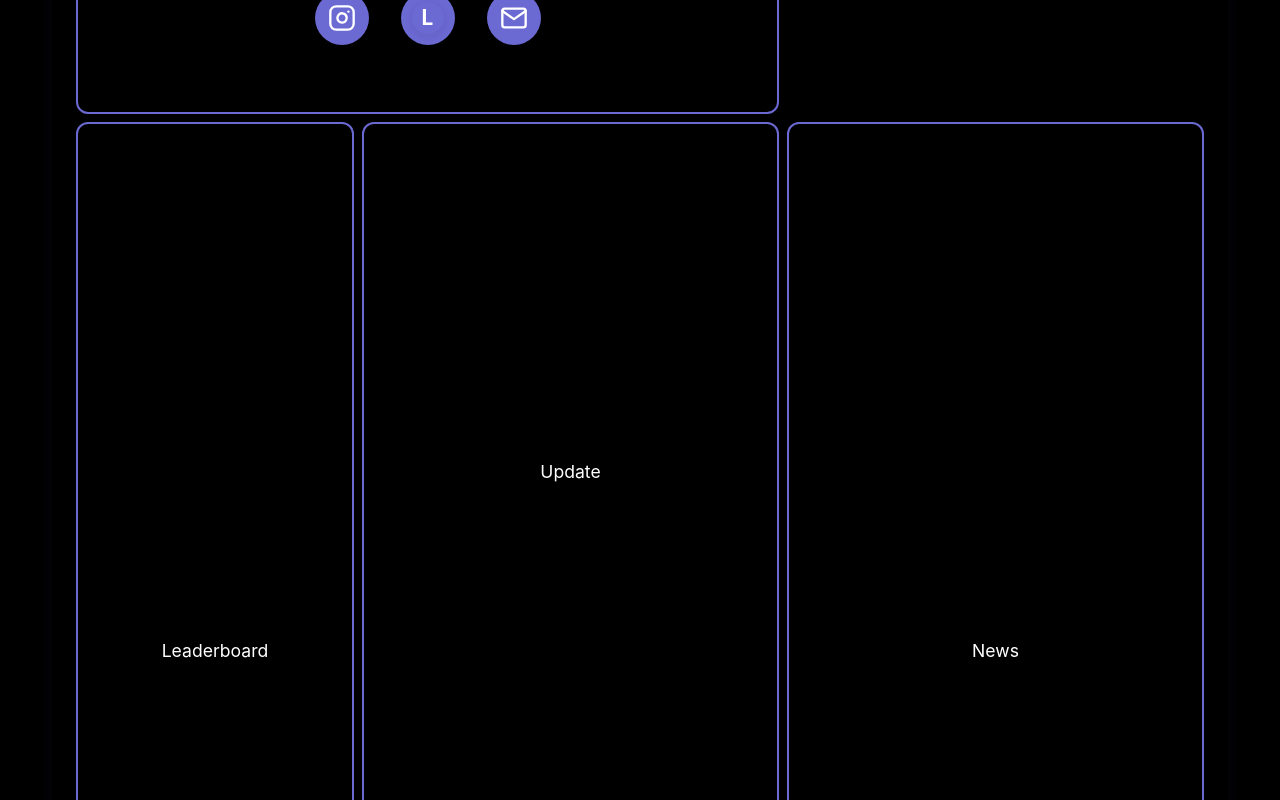
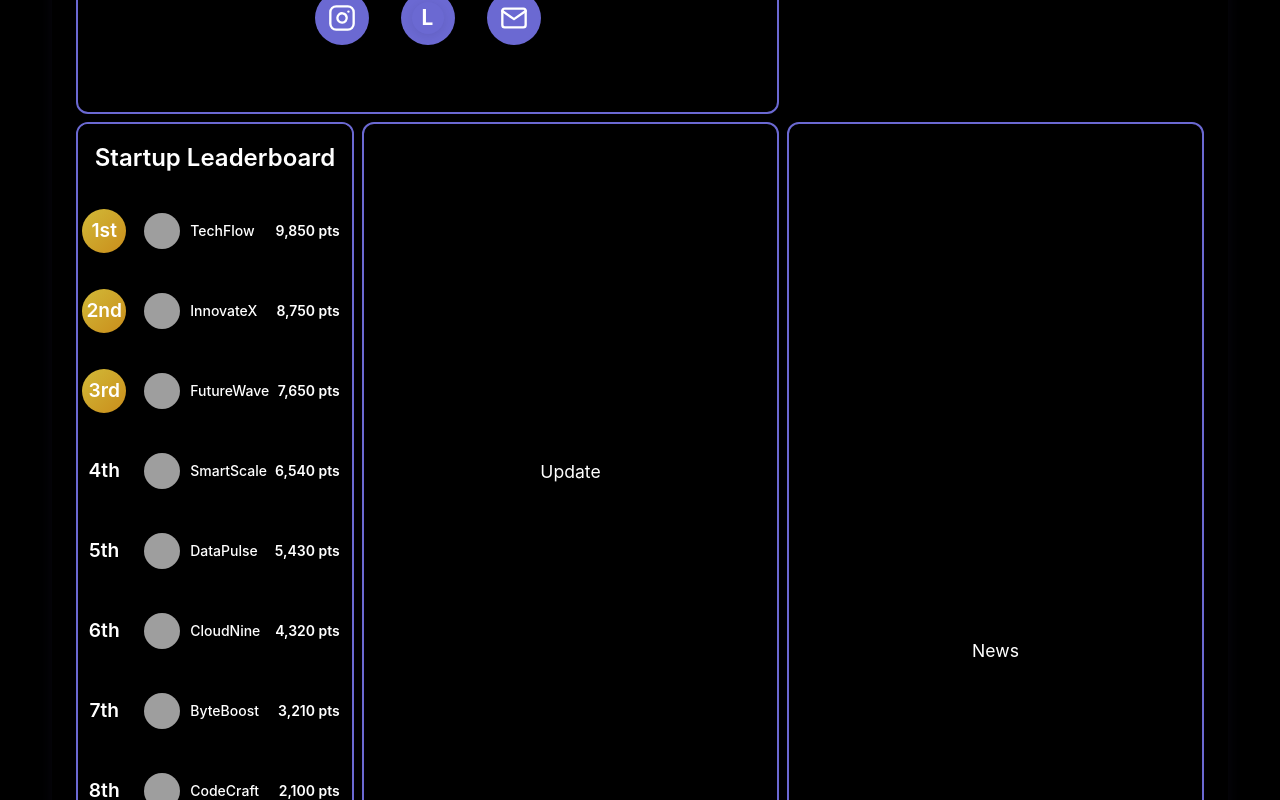
Before and after one commit to NightingaleX03/Startup-Connect, an Angular app in the folder client/frontend-app/: page /dashboard-temp in a window 1280 px wide. Shown: the part 700-1500 px from the top of the page. Built offline with nearby package versions, Linux system fonts and the light colour scheme; grey boxes are pictures that could not be loaded.

Commit message:
added leaderboard to dashboard

```diff
--- a/client/frontend-app/angular.json
+++ b/client/frontend-app/angular.json
@@ -21,10 +21,8 @@
             ],
             "tsConfig": "tsconfig.app.json",
             "assets": [
-              {
-                "glob": "**/*",
-                "input": "public"
-              }
+              "src/favicon.ico",
+              "src/assets"
             ],
             "styles": [
               "src/styles.scss"
@@ -79,10 +77,8 @@
             ],
             "tsConfig": "tsconfig.spec.json",
             "assets": [
-              {
-                "glob": "**/*",
-                "input": "public"
-              }
+              "src/favicon.ico",
+              "src/assets"
             ],
             "styles": [
               "src/styles.css"
--- /dev/null
+++ b/client/frontend-app/src/app/components/leaderboard/leaderboard.component.html
@@ -0,0 +1,31 @@
+<div class="leaderboard-container">
+  <h2 class="leaderboard-title">Startup Leaderboard</h2>
+
+  <!-- Error message -->
+  <div *ngIf="error" class="error-message">
+    {{ error }}
+  </div>
+
+  <!-- Loading state -->
+  <div *ngIf="!error && !startups$" class="no-data">
+    Loading leaderboard data...
+  </div>
+
+  <!-- Leaderboard list -->
+  <div class="leaderboard-list" *ngIf="startups$ | async as startups">
+    <div class="leaderboard-item" *ngFor="let startup of startups">
+      <div class="rank-badge" [ngClass]="{'top-three': startup.rank <= 3}">
+        {{startup.rank}}{{getRankSuffix(startup.rank)}}
+      </div>
+
+      <div class="startup-info">
+        <img [src]="startup.profilePicture" [alt]="startup.name" class="startup-avatar">
+        <span class="startup-name">{{startup.name}}</span>
+      </div>
+
+      <div class="points">
+        {{startup.points | number}} pts
+      </div>
+    </div>
+  </div>
+</div>
--- /dev/null
+++ b/client/frontend-app/src/app/components/leaderboard/leaderboard.component.scss
@@ -0,0 +1,122 @@
+.leaderboard-container {
+  width: 100%;
+  height: 100%;
+  padding: 20px;
+  background: var(--background-color);
+  border-radius: 12px;
+  overflow-y: auto;
+
+  &::-webkit-scrollbar {
+    width: 8px;
+  }
+
+  &::-webkit-scrollbar-track {
+    background: var(--secondary-color);
+    border-radius: 4px;
+  }
+
+  &::-webkit-scrollbar-thumb {
+    background: var(--primary-color);
+    border-radius: 4px;
+  }
+}
+
+.leaderboard-title {
+  text-align: center;
+  color: var(--white);
+  margin-bottom: 24px;
+  font-size: 24px;
+  font-weight: 600;
+}
+
+.no-data, .error-message {
+  text-align: center;
+  padding: 20px;
+  color: var(--text-color);
+  font-size: 16px;
+}
+
+.error-message {
+  color: #dc3545;
+  background: rgba(220, 53, 69, 0.1);
+  border-radius: 8px;
+  margin: 10px 0;
+}
+
+.leaderboard-list {
+  display: flex;
+  flex-direction: column;
+  gap: 12px;
+}
+
+.leaderboard-item {
+  display: flex;
+  align-items: center;
+  padding: 12px 24px;
+  background: var(--secondary-color);
+  border-radius: 8px;
+  transition: transform 0.2s ease;
+
+  &:hover {
+    transform: translateX(5px);
+    background: var(--accent-color);
+  }
+}
+
+.rank-badge {
+  width: 44px;
+  height: 44px;
+  min-width: 44px;
+  min-height: 44px;
+  max-width: 44px;
+  max-height: 44px;
+  display: flex;
+  align-items: center;
+  justify-content: center;
+  background: var(--background-color);
+  border-radius: 50%;
+  font-weight: 600;
+  color: var(--text-color);
+  margin-right: 16px;
+  font-size: 1.2rem;
+
+  &.top-three {
+    background: linear-gradient(135deg, #d1ba38, #ca8d1b);
+    color: white;
+  }
+}
+
+.startup-info {
+  flex: 1;
+  display: flex;
+  align-items: center;
+  gap: 8px;
+  white-space: nowrap;
+  overflow: hidden;
+  text-overflow: ellipsis;
+}
+
+.startup-avatar {
+  width: 40px;
+  height: 40px;
+  border-radius: 50%;
+  object-fit: cover;
+  border: 2px solid var(--background-color);
+  box-shadow: 0 2px 4px rgba(0, 0, 0, 0.1);
+}
+
+.startup-name {
+  font-weight: 500;
+  color: var(--text-color);
+  font-size: 14px;
+}
+
+.points {
+  font-weight: 600;
+  color: var(--text-color);
+  font-size: 14px;
+  padding: 2px 8px;
+  background: var(--background-color);
+  border-radius: 20px;
+  white-space: nowrap;
+}
--- /dev/null
+++ b/client/frontend-app/src/app/components/leaderboard/leaderboard.component.ts
@@ -0,0 +1,107 @@
+import { Component, OnInit } from '@angular/core';
+import { CommonModule, DecimalPipe } from '@angular/common';
+import { Observable, of } from 'rxjs';
+
+interface Startup {
+  id: number;
+  name: string;
+  points: number;
+  profilePicture: string;
+  rank: number;
+}
+
+@Component({
+  selector: 'app-leaderboard',
+  templateUrl: './leaderboard.component.html',
+  styleUrls: ['./leaderboard.component.scss'],
+  standalone: true,
+  imports: [CommonModule],
+  providers: [DecimalPipe]
+})
+export class LeaderboardComponent implements OnInit {
+  startups$: Observable<Startup[]>;
+  error: string | null = null;
+
+  constructor() {
+    this.startups$ = this.loadLeaderboardData();
+  }
+
+  ngOnInit() {
+    console.log('Leaderboard component initialized');
+  }
+
+  loadLeaderboardData(): Observable<Startup[]> {
+    console.log('Loading mock leaderboard data...');
+
+    const mockData: Startup[] = [
+      {
+        id: 1,
+        name: "TechFlow",
+        points: 9850,
+        profilePicture: "https://api.dicebear.com/7.x/avataaars/svg?seed=TechFlow",
+        rank: 1
+      },
+      {
+        id: 2,
+        name: "InnovateX",
+        points: 8750,
+        profilePicture: "https://api.dicebear.com/7.x/avataaars/svg?seed=InnovateX",
+        rank: 2
+      },
+      {
+        id: 3,
+        name: "FutureWave",
+        points: 7650,
+        profilePicture: "https://api.dicebear.com/7.x/avataaars/svg?seed=FutureWave",
+        rank: 3
+      },
+      {
+        id: 4,
+        name: "SmartScale",
+        points: 6540,
+        profilePicture: "https://api.dicebear.com/7.x/avataaars/svg?seed=SmartScale",
+        rank: 4
+      },
+      {
+        id: 5,
+        name: "DataPulse",
+        points: 5430,
+        profilePicture: "https://api.dicebear.com/7.x/avataaars/svg?seed=DataPulse",
+        rank: 5
+      },
+      {
+        id: 6,
+        name: "CloudNine",
+        points: 4320,
+        profilePicture: "https://api.dicebear.com/7.x/avataaars/svg?seed=CloudNine",
+        rank: 6
+      },
+      {
+        id: 7,
+        name: "ByteBoost",
+        points: 3210,
+        profilePicture: "https://api.dicebear.com/7.x/avataaars/svg?seed=ByteBoost",
+        rank: 7
+      },
+      {
+        id: 8,
+        name: "CodeCraft",
+        points: 2100,
+        profilePicture: "https://api.dicebear.com/7.x/avataaars/svg?seed=CodeCraft",
+        rank: 8
+      }
+    ];
+
+    return of(mockData.sort((a, b) => b.points - a.points).map((startup, index) => ({
+      ...startup,
+      rank: index + 1
+    })));
+  }
+
+  getRankSuffix(rank: number): string {
+    if (rank === 1) return 'st';
+    if (rank === 2) return 'nd';
+    if (rank === 3) return 'rd';
+    return 'th';
+  }
+}
--- /dev/null
+++ b/client/frontend-app/src/app/pages/dashboard-temp/dashboard-temp.component.scss
@@ -0,0 +1,18 @@
+.custom-card {
+  background: var(--background-color);
+  border-radius: 12px;
+  padding: 20px;
+  box-shadow: 0 4px 6px rgba(0, 0, 0, 0.1);
+  height: 100%;
+  display: flex;
+  flex-direction: column;
+  width: 100%;
+  max-width: 400px;
+  margin: 0 auto;
+}
+
+.leaderboard-card {
+  width: 100%;
+  max-width: 500px;
+  margin: 0 auto;
+}
--- a/client/frontend-app/src/app/pages/dashboard/dashboard.component.html
+++ b/client/frontend-app/src/app/pages/dashboard/dashboard.component.html
@@ -8,7 +8,9 @@
         <div class="local-groups custom-card">
           <app-local-groups></app-local-groups>
         </div>
-        <div class="leaderboard custom-card">Leaderboard</div>
+        <div class="leaderboard custom-card">
+          <app-leaderboard></app-leaderboard>
+        </div>
         <div class="update1 custom-card">Update</div>
         <div class="news custom-card">News</div>
         <div class="update2 custom-card">Update</div>
--- a/client/frontend-app/src/app/pages/dashboard/dashboard.component.scss
+++ b/client/frontend-app/src/app/pages/dashboard/dashboard.component.scss
@@ -55,11 +55,51 @@
     justify-content: center;
     font-size: 1.1rem;
     min-height: 100px;
+    overflow: hidden;
   }
 
   .update2,
   .news {
     min-height: 60px;
+  }
+
+  .leaderboard.custom-card {
+    height: 700px;
+    min-height: 700px;
+    max-height: 700px;
+    padding: 0;
+    display: flex;
+    flex-direction: column;
+    justify-content: flex-start;
+    overflow: hidden;
+  }
+
+  .local-groups.custom-card {
+    height: 700px;
+    min-height: 700px;
+    max-height: 700px;
+    padding: 0;
+    display: flex;
+    flex-direction: column;
+    justify-content: flex-start;
+    overflow: hidden;
+    border: none !important;
+    box-shadow: none;
+  }
+
+  .custom-card:hover {
+    transform: none !important;
+  }
+
+  .profile-shortcut.custom-card {
+    height: 700px;
+    min-height: 700px;
+    max-height: 700px;
+    padding: 0;
+    display: flex;
+    flex-direction: column;
+    justify-content: flex-start;
+    overflow: hidden;
   }
 
   .dashboard-section {
@@ -110,34 +150,6 @@
       box-shadow: 0 2px 8px rgba(106, 90, 205, 0.05);
     }
   }
-
-  .local-groups.custom-card {
-    height: 700px;
-    min-height: 700px;
-    max-height: 700px;
-    padding: 0;
-    display: flex;
-    flex-direction: column;
-    justify-content: flex-start;
-    overflow: hidden;
-    border: none !important;
-    box-shadow: none;
-  }
-
-  .custom-card:hover {
-    transform: none !important;
-  }
-
-  .profile-shortcut.custom-card {
-    height: 700px;
-    min-height: 700px;
-    max-height: 700px;
-    padding: 0;
-    display: flex;
-    flex-direction: column;
-    justify-content: flex-start;
-    overflow: hidden;
-  }
 }
 
 @media (max-width: 700px) {
--- a/client/frontend-app/src/app/pages/dashboard/dashboard.component.ts
+++ b/client/frontend-app/src/app/pages/dashboard/dashboard.component.ts
@@ -2,11 +2,12 @@ import { Component } from '@angular/core';
 import { CommonModule } from '@angular/common';
 import { StartupProfileCardComponent } from '../../components/startup-profile-card/startup-profile-card.component';
 import { LocalGroupsComponent } from '../../components/local-groups/local-groups.component';
+import { LeaderboardComponent } from '../../components/leaderboard/leaderboard.component';
 
 @Component({
   selector: 'app-dashboard',
   standalone: true,
-  imports: [CommonModule, StartupProfileCardComponent, LocalGroupsComponent],
+  imports: [CommonModule, StartupProfileCardComponent, LocalGroupsComponent, LeaderboardComponent],
   templateUrl: './dashboard.component.html',
   styleUrls: ['./dashboard.component.scss']
 })
```
